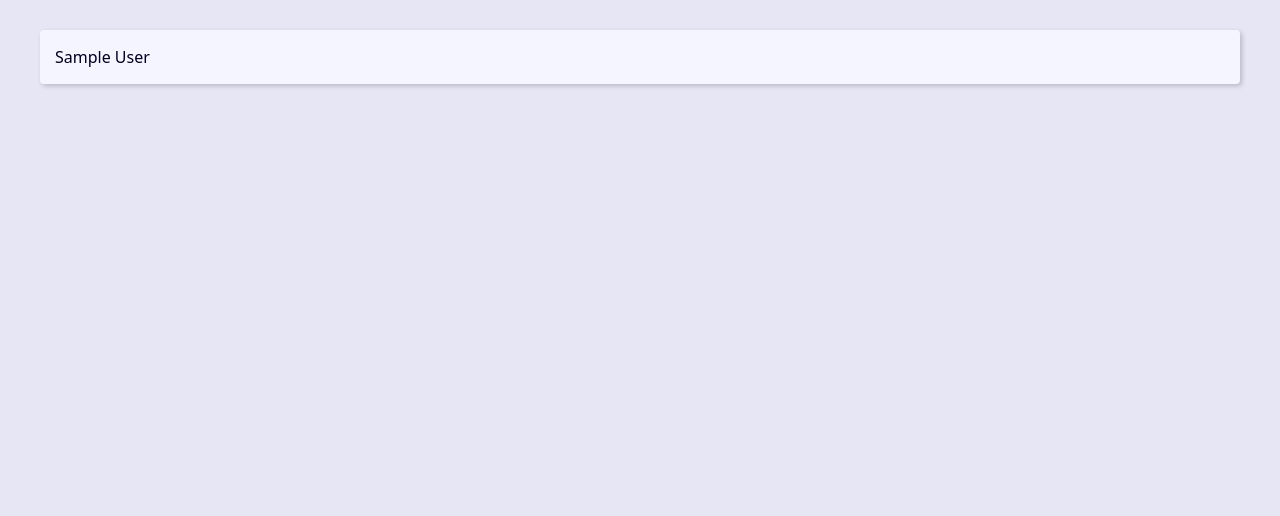
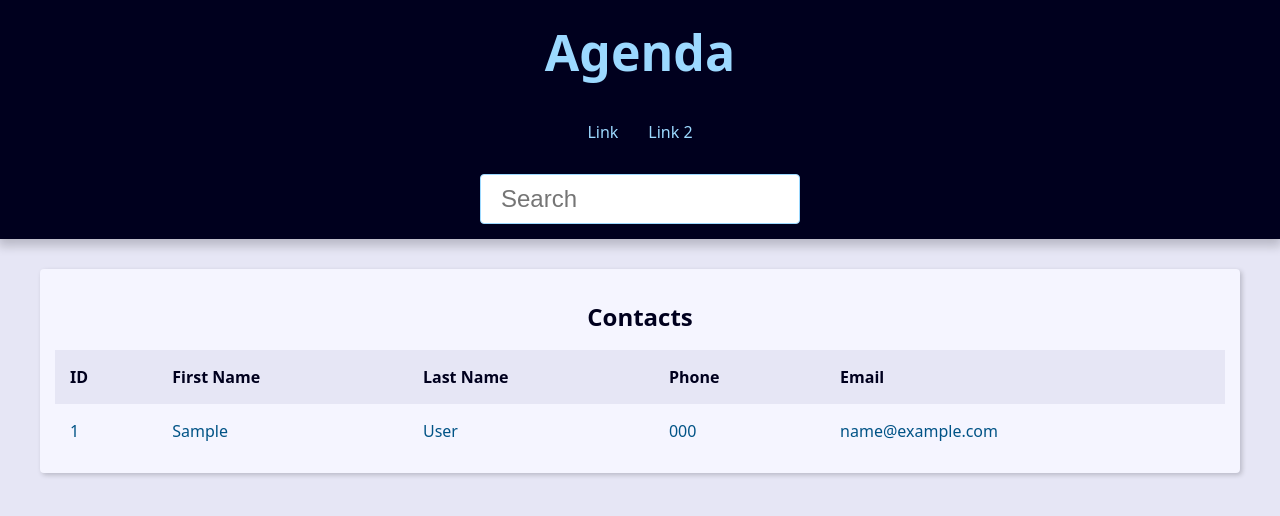
Before and after one commit to nerydyego/projeto-agenda-django, a Django app: page / in a window 1280 px wide. Shown: the top 516 px of the page. Run offline with Django 5.2, Linux system fonts and the light colour scheme; tables that the repository leaves empty hold one stand-in row (values such as "Sample post").

Commit message:
criação (formulario,search)

```diff
--- a/base_templates/global/base.html
+++ b/base_templates/global/base.html
@@ -1,13 +1,11 @@
 
-{% load static %}<!DOCTYPE html>
-<html lang="pt-br">
+<!DOCTYPE html>
+<html lang="pt-BR">
 <head>
-    <meta charset="UTF-8">
-    <meta name="viewport" content="width=device-width, initial-scale=1.0">
-    <title>Document</title>
-<link rel="stylesheet" href={% static 'global/css/style.css' %}>
+    {% include 'global/partials/_head.html' %}
 </head>
 <body>
+    {% include 'global/partials/_header.html' %}
     <main class="content">
     {% block content %}{% endblock content %}
     </main>
--- /dev/null
+++ b/base_templates/global/partials/_head.html
@@ -0,0 +1,6 @@
+{% load static %}
+    <meta charset="UTF-8">
+    <meta http-equiv="X-UA-Compatible" content="IE=edge">
+    <meta name="viewport" content="width=device-width, initial-scale=1.0">
+    <title>{{ site_title}}Agenda</title>
+<link rel="stylesheet" href={% static 'global/css/style.css' %}>
--- /dev/null
+++ b/base_templates/global/partials/_header.html
@@ -0,0 +1,27 @@
+<header class="header">
+    <h1 class="header-heading">
+        <a href="{% url 'contact:index' %}" class="header-link">
+            Agenda
+        </a>
+    </h1>
+    <nav class="menu">
+        <ul class="menu-list">
+            <li class="menu-item">
+                <a href="" class="menu-link">Link</a>
+            </li>
+            <li class="menu-item">
+                <a href="" class="menu-link">Link 2</a>
+            </li>
+        </ul>
+    </nav>
+    <div class="search">
+        <form action="{% url 'contact:search' %}" method="GET">
+            <input
+                type="search"
+                class="search-input"
+                placeholder="Search"
+                id='search'
+                name='q'>
+        </form>
+    </div>
+</header>
--- a/contact/admin.py
+++ b/contact/admin.py
@@ -3,14 +3,14 @@ from contact import models
 
 @admin.register(models.Contact)
 class ContactAdmin(admin.ModelAdmin):
-    list_display = 'id', 'first_name', 'last_name', 'phone',
+    list_display = 'id', 'first_name', 'last_name', 'phone', 'show',
     ordering = '-id',
     # list_filter = 'created_date',
     search_fields = 'id', 'first_name', 'last_name',
     list_per_page = 10
     list_max_show_all = 100
     # list_editable = 'first_name', 'last_name',
-    list_display_links = 'id', 'first_name'
+    list_display_links = 'id', 'first_name', 'show',
 
 @admin.register(models.Category)
 class CategoryAdmin(admin.ModelAdmin):
--- a/contact/templates/contact/index.html
+++ b/contact/templates/contact/index.html
@@ -1,7 +1,49 @@
-{% extends "global/base.html" %}
+{% extends 'global/base.html' %}
 
 {% block content %}
-    {% for contact in contacts %}
-        {{ contact.first_name}} {{contact.last_name}} <br>
-    {% endfor %}
-{% endblock content %}
+  <div class="responsive-table">
+    <table class="contacts-table">
+      <caption class="table-caption">Contacts</caption>
+      <thead>
+        <tr class="table-row table-row-header">
+          <th class="table-header">ID</th>
+          <th class="table-header">First Name</th>
+          <th class="table-header">Last Name</th>
+          <th class="table-header">Phone</th>
+          <th class="table-header">Email</th>
+        </tr>
+      </thead>
+      <tbody>
+        {% for contact in contacts %}
+          <tr class="table-row">
+            <td class="table-cel">
+                <a href="{% url 'contact:contact' contact.id %}" class="table-link">
+                    {{ contact.id }}
+                </a>
+            </td>
+            <td class="table-cel">
+                <a href="#" class="table-link">
+                    {{ contact.first_name }}
+                </a>
+            </td>
+            <td class="table-cel">
+                <a href="#" class="table-link">
+                    {{ contact.last_name }}
+                </a>
+            </td>
+            <td class="table-cel">
+                <a href="#" class="table-link">
+                    {{ contact.phone }}
+                </a>
+            </td>
+            <td class="table-cel">
+                <a href="#" class="table-link">
+                    {{ contact.email }}
+                </a>
+            </td>
+          </tr>
+        {% endfor %}
+      </tbody>
+    </table>
+  </div>
+{% endblock %}
--- a/contact/urls.py
+++ b/contact/urls.py
@@ -4,5 +4,7 @@ from contact import views
 app_name = 'contact'
 
 urlpatterns = [
+    path('<int:contact_id>/', views.contact, name="contact" ),
+    path('search/', views.search, name="search" ),
     path('', views.index, name="index" ),
 ]
--- a/contact/views/contact_views.py
+++ b/contact/views/contact_views.py
@@ -1,14 +1,62 @@
-from django.shortcuts import render
+from django.shortcuts import render, get_object_or_404, redirect
 from contact.models import Contact
+from django.db.models import Q
+from django.http import Http404
 
 def index(request):
-    contacts = Contact.objects.all()
+    contacts = Contact.objects.filter(show=True).order_by('-id')[0:10]
 
     context = {
         'contacts': contacts,
+        'site_title': 'Contatos - ',
     }
     return render(
         request,
         'contact/index.html',
         context
         )
+
+def search(request):
+    search_value = request.GET.get('q', '').strip()
+
+    if search_value == '':
+        return redirect('contact:index')
+    # https://docs.djangoproject.com/en/5.0/ref/models/lookups/
+    contacts = Contact.objects\
+        .filter(show=True)\
+        .filter(
+            Q(first_name__icontains=search_value) |
+            Q(last_name__icontains=search_value)
+            )\
+        .order_by('-id')
+
+    context = {
+        'contacts': contacts,
+        'site_title': 'Search - ',
+    }
+    return render(
+        request,
+        'contact/index.html',
+        context
+        )
+
+def contact(request, contact_id):
+
+    single_contact = get_object_or_404(
+        Contact.objects.filter(pk=contact_id, show=True)
+    )
+
+    site_title = f'{single_contact.first_name} {single_contact.last_name}'
+    # sigle_contact = Contact.objects.filter(pk=contact_id).first()
+
+    # if sigle_contact is None:
+    #     raise Http404()
+    context = {
+        'contact': single_contact,
+        'site_title': site_title,
+    }
+    return render(
+        request,
+        'contact/contact.html',
+        context
+        )
```
Also changed, not shown: contact/templates/contact/contact.html (added, +16 -0 lines).
